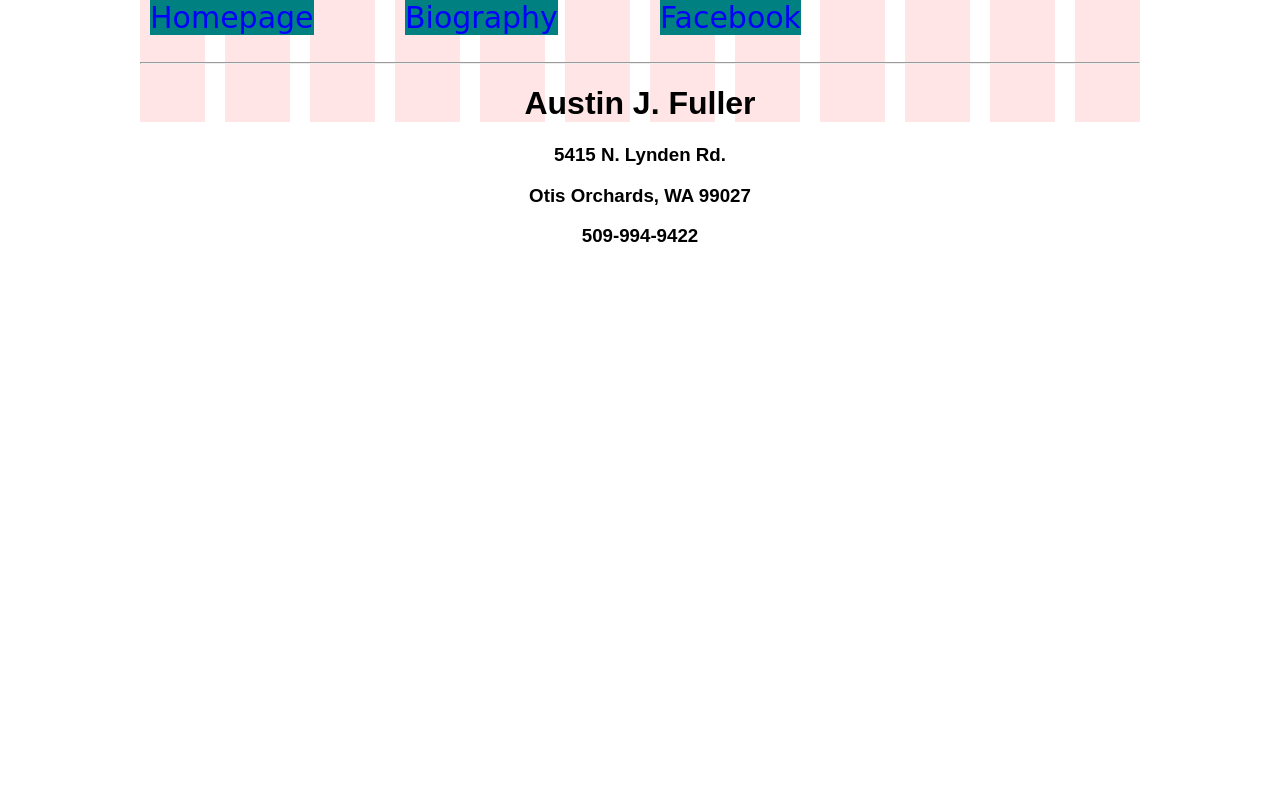
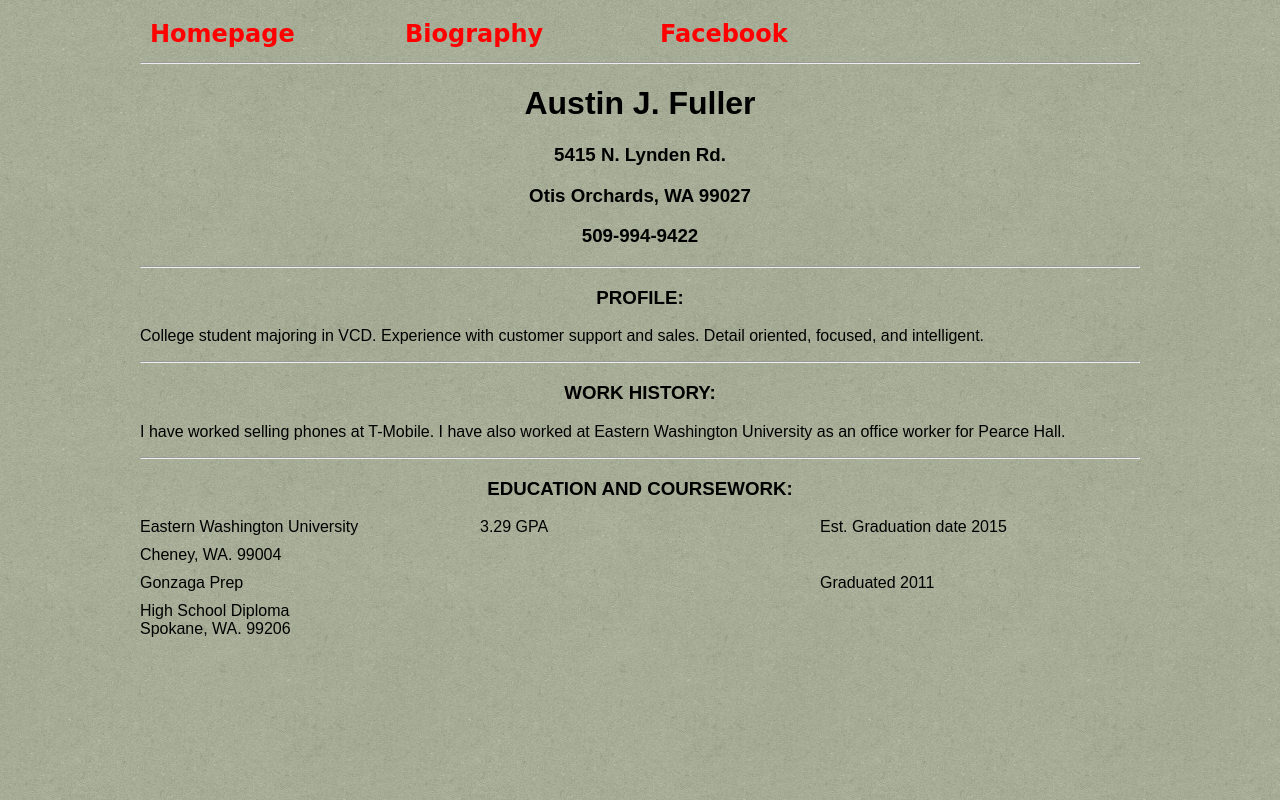
Before and after one commit to Verdus/p2-resume, a plain HTML site: page index.html in a window 1280 px wide. Drawn offline with Linux system fonts and the light colour scheme; a web font is replaced by a local one.

Commit message:
Version 1.1
*added background
*added link format from bio
*added resume
*minor changes

```diff
--- a/css/styles.css
+++ b/css/styles.css
@@ -1,5 +1,7 @@
 /* Your Website Styles */
-
+body{
+  background: url("../img/green_cup.png")
+}
 
 /* Show Grid */
 .showgrid {
@@ -11,25 +13,21 @@ nav{
   margin: 0 10px 0 10px;
 }
 nav a:link{
-  background: teal;
-  color: blue;
+  color: red;
   text-decoration: none;
-  font-size: 30px;
 }
 nav a:visited{
-  background: yellow;
-  color: orange;
-  font-size: 30px;
+  color: yellow;
 }
 nav a:hover{
-  color: black;
-  font-size: 32px;
+  color: orange;
+  font-size: 26px;
 }
 nav a:active{
-  font-size: 34px;
+  color:teal;
 }
 a:focus{
-  border: 5px dashed;
+  border: 3px dotted;
 }
 body {font-family: 'Ruluko', sans-serif;
 }
--- a/index.html
+++ b/index.html
@@ -14,28 +14,34 @@
 
 
 </head>
-<body>
-
-	<div class="container showgrid">
-
+<body class="container">
 		<!-- Your Content -->
 		<nav>
+			<h2>
 				<div class="grid_3 alpha"><a href="http://verdus.github.io">Homepage</a></div>
 				<div class="grid_3"><a href="http://verdus.github.io/p1-bio">Biography</a></div>
 				<div class="grid_3"><a href="http://www.facebook.com/austin.fuller.184">Facebook</a></div>
+			</h2>
 		</nav>
 		<br><br><br>
 		<hr/>
-		<h1 div class="center">Austin J. Fuller</h1></div>
-		<h3 div class="center">5415 N. Lynden Rd.</h3></div>
-		<h3 div class="center">Otis Orchards, WA 99027</h3></div>
-		<h3 div class="center">509-994-9422</h3></div>
-
+		<h1 class="center">Austin J. Fuller</h1>
+		<h3 class="center">5415 N. Lynden Rd.</h3>
+		<h3 class="center">Otis Orchards, WA 99027</h3>
+		<h3 class="center">509-994-9422</h3>
 		<!-- Clearfix -->
-		<div class="clear"></div>
-
-	</div>
-
-
+		<hr>
+		<h3 class="center">PROFILE:</h3>
+		<p>College student majoring in VCD. Experience with customer support and sales. Detail oriented, focused, and intelligent.</p>
+		<hr>
+		<h3 class="center">WORK HISTORY:</h3>
+		<p>I have worked selling phones at T-Mobile. I have also worked at Eastern Washington University as an office worker for Pearce Hall.</p>
+		<hr>
+		<h3 class="center">EDUCATION AND COURSEWORK:</h3>
+		<p><div class="grid_4 alpha">Eastern Washington University</div>	<div class="grid_4">3.29 GPA</div>	<div class="grid_4 omega">Est. Graduation date 2015</div>
+<div class="grid_12">Cheney, WA. 99004</div>
+<div class="grid_8 alpha">Gonzaga Prep</div><div class="grid_4 omega">Graduated 2011</div>
+High School Diploma<div class="clear"></div>
+Spokane, WA. 99206</p>
 </body>
 </html>
```
